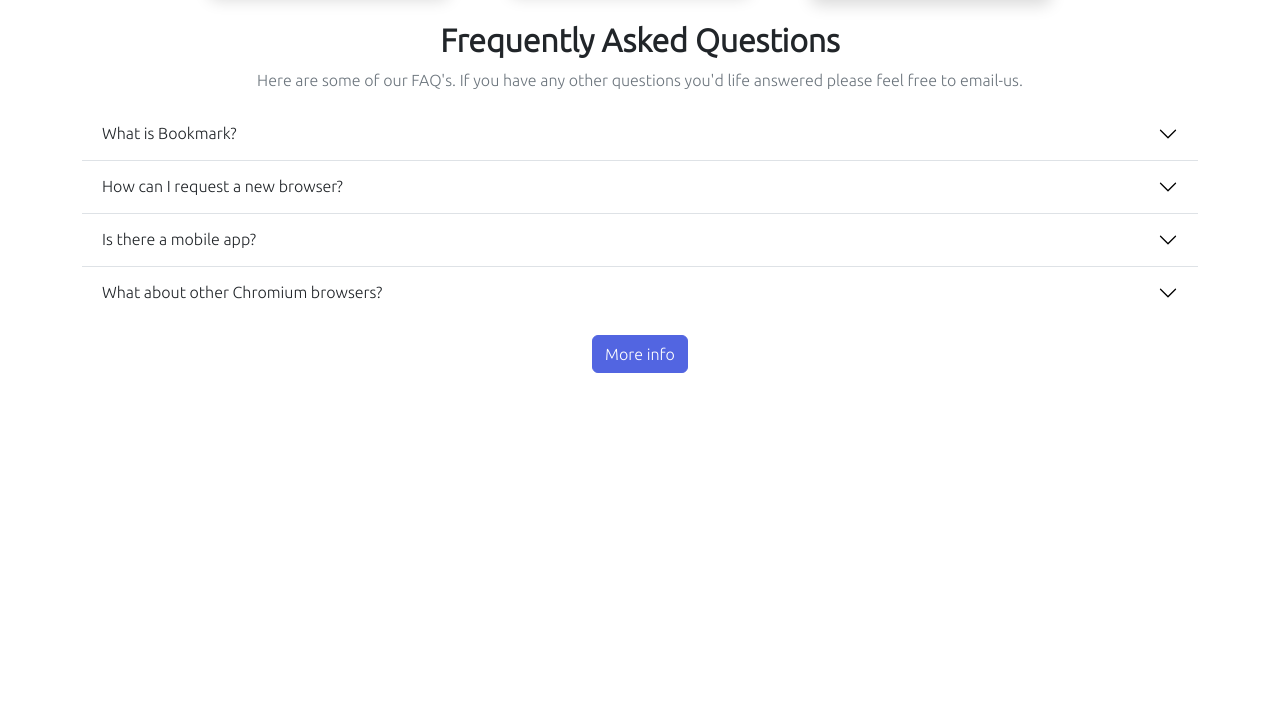
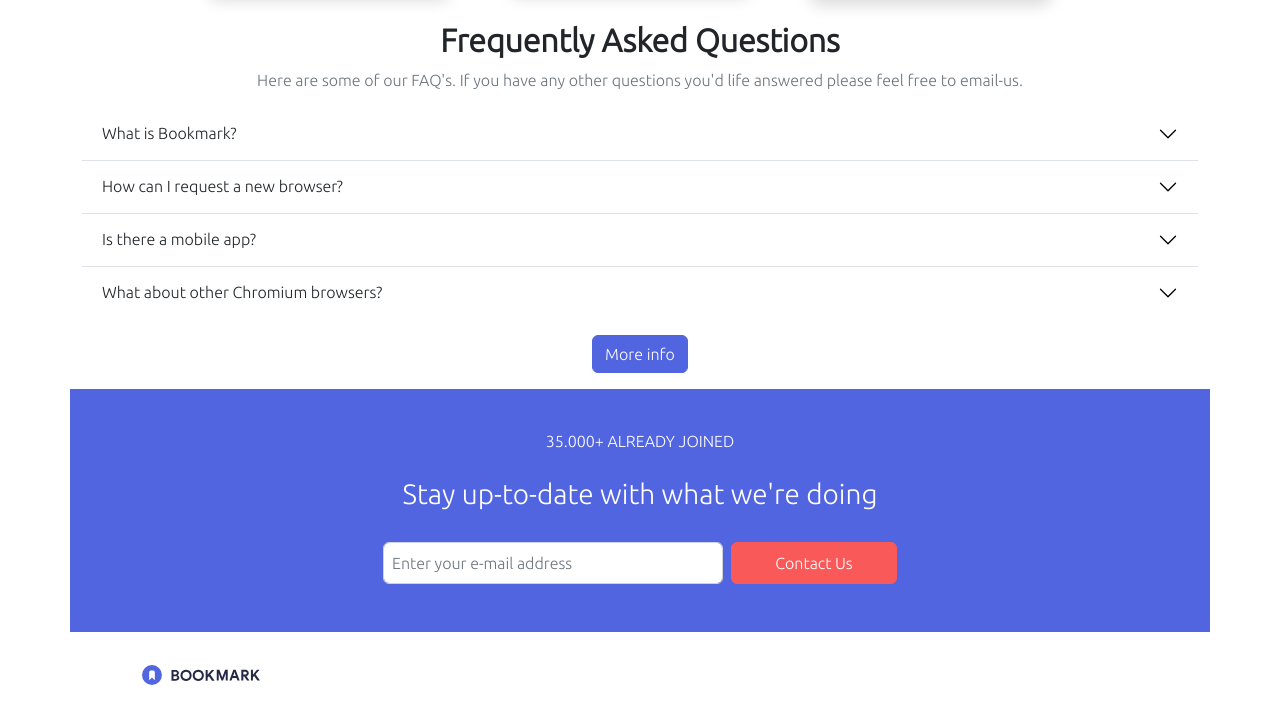
Before and after one commit to lawallya/Sprint2-REACT, a website: page index.html in a window 1280 px wide. Shown: the part 1511-2231 px from the top of the page. Before the commit the page ends 1884 px from the top, so only its background shows below. Drawn offline with nearby package versions, Linux system fonts and the light colour scheme.

Commit message:
Ejercicio 5

```diff
--- a/index.html
+++ b/index.html
@@ -312,9 +312,82 @@
             </div>
 
     </section>
+     <!--EJERCICIO 5. NIVEL 2. FOOTER-->
+
+     <footer>
+        <div class="container text-bg-primary mt-3">
+            <div class="container-xl pt-4 pb-4">
+                <div class="row justify-content-center text-center">
+                    <div class="col-12 col-lg-6 mt-4 mt-lg-3 mb-4">
+                        <p class="text-uppercase p-footer mb-lg-4">35.000+ already joined</p>
+                        <h3 class="px-3 px-lg-4">Stay up-to-date with what we're doing</h3>
+                    </div>
+                </div>
+                <form class="row justify-content-center align-items-start text-center mx-4 rounded-2 gx-2  needs-validation mb-lg-4" novalidate>
+                    <div class="col-12 col-lg-4">
+                        <input type="email" class="form-control p-2" id="user-email" aria-describedby="emailHelp" placeholder="Enter your e-mail address" required>
+                        <div class="invalid-feedback text-light bg-danger rounded-bottom mt-0 p-2 text-start">
+                        Enter a valid e-mail
+                        </div>
+                    </div>
+                    <div class="col-12 col-lg-2 mb-3 mb-lg-0 mt-3 mt-lg-0">
+                        <button type="submit" class="btn btn-secondary w-100 text-white p-2">Contact Us</button>
+                    </div>
+                </form>
+            </div>
+        </div>
+        <!-- navBar footer -->
+        <div class="container bg-dark " id="footer">
+            <div class="container-xl pt-4 pt-lg-2 pb-4 pb-lg-2">
+                <ul class="nav flex-column flex-lg-row align-items-center text-uppercase text-white py-3 ms-lg-5 ">
+                    <li class="nav-item">
+                        <a class="navbar-brand" href="#">
+
+                        <img src="Imagenes/logo-bookmark.svg" alt="logo Bookmark" height="20" class="mb-lg-1"></a>
+                    </li>
+                    <li class="nav-item">
+                        <a class="nav-link text-white mt-4 mt-lg-0 ms-lg-5" href="#features">features</a>
+                    </li>
+                    <li class="nav-item">
+                        <a class="nav-link text-white mt-3 mb-3 mt-lg-0 mb-lg-0" href="#">pricing</a>
+                    </li>
+                    <li class="nav-item">
+                        <a class="nav-link text-white mb-4 mb-lg-0" href="contact">contact</a>
+                    </li>
+                    <li class="nav-item mt-2 mt-lg-0 mb-lg-2 ms-lg-auto me-lg-5">
+                        <a class="nav-link d-inline ps-0 pe-3 pe-lg-2" href="#"><img src="Imagenes/icon-facebook.svg" alt="facebook-icon" height="19"  target=”_blank”></a>
+                        <a class="nav-link d-inline ps-3 pe-lg-2 pe-0" href="#"><img src="Imagenes/icon-twitter.svg" alt="twitter-icon" height="18"  target=”_blank”></a>
+                    </li>
+                </ul>
+            </div>
+        </div>
+    </footer>
+
+
 
 
     <script src="https://cdn.jsdelivr.net/npm/bootstrap@5.0.1/dist/js/bootstrap.bundle.min.js"></script>
+    <script>
+        (() => {
+            'use strict'
+
+            // Fetch all the forms we want to apply custom Bootstrap validation styles to
+            const forms = document.querySelectorAll('.needs-validation')
+
+            // Loop over them and prevent submission
+            Array.from(forms).forEach(form => {
+                form.addEventListener('submit', event => {
+                    if (!form.checkValidity()) {
+                        event.preventDefault()
+                        event.stopPropagation()
+                    }
+
+                    form.classList.add('was-validated')
+                }, false)
+            })
+        })()
+
+    </script>
 
 
 </body>
```
